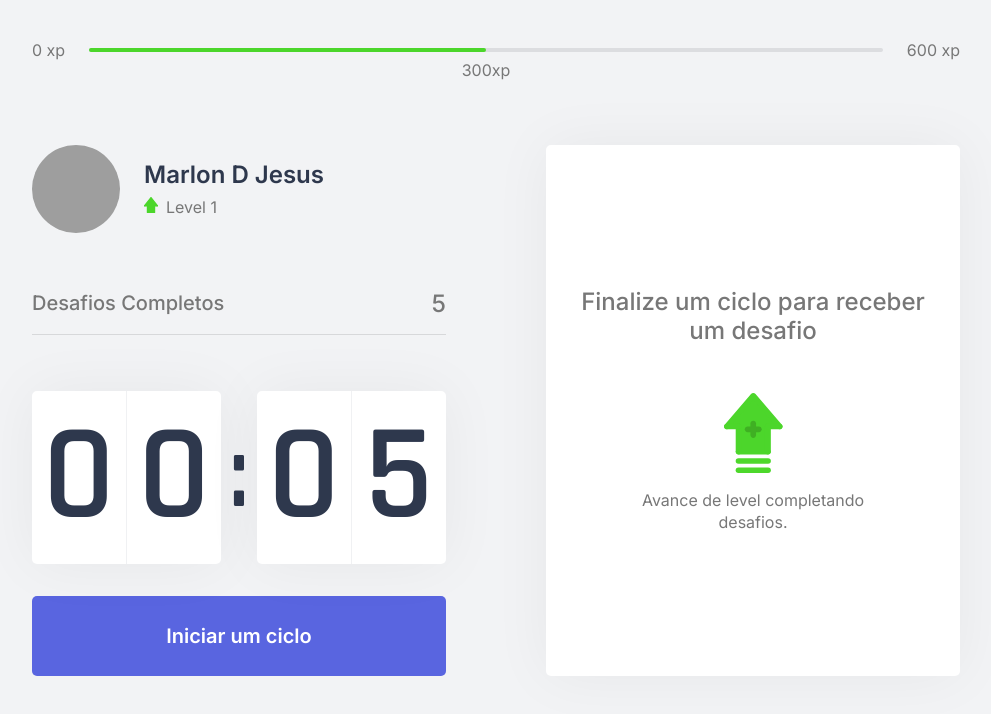
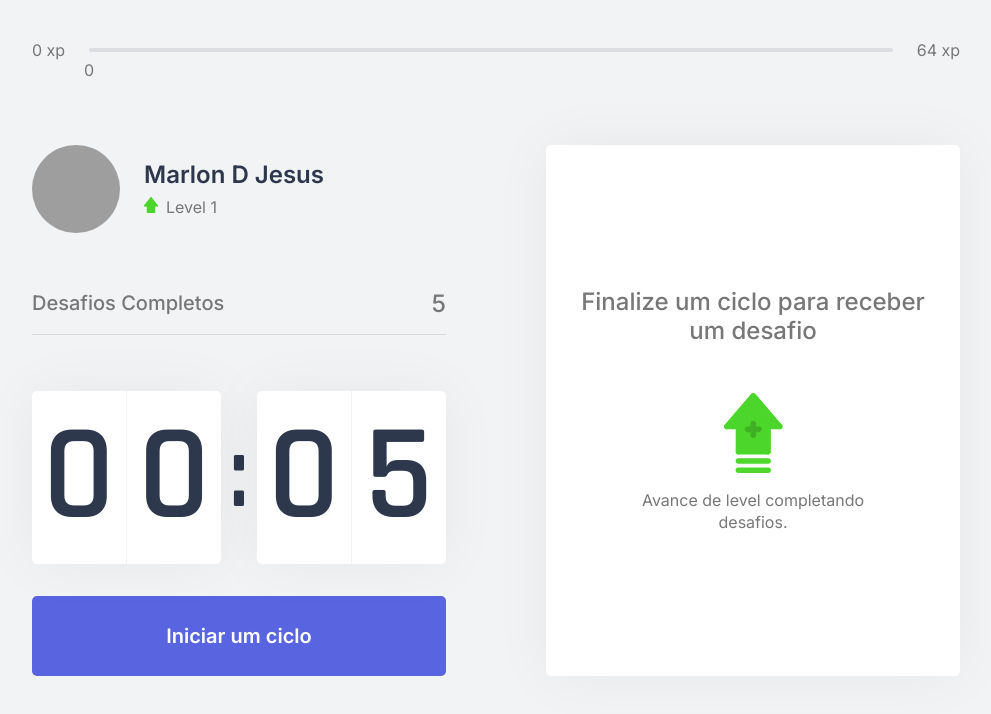
Before and after one commit to paichato/moveit-next, a Next.js app: page / in a window 1280 px wide. Shown: the top 714 px of the page, without its empty margins (144-1135 px from the left). Built offline with nearby package versions, Linux system fonts and the light colour scheme; grey boxes are pictures that could not be loaded.

Commit message:
:construction: feat -> added relative xp to xpBar

```diff
--- a/src/components/ExperienceBar.tsx
+++ b/src/components/ExperienceBar.tsx
@@ -1,16 +1,22 @@
+import { useContext } from "react";
+import { ChallengesContext } from "../contexts/ChallengeContext";
 import styles from "../styles/component/ExperienceBar.module.css";
 
 export function ExperienceBar() {
+  const {currentXp, xpToNextLevel}=useContext(ChallengesContext);
+
+  const percentToNextLevel= Math.round((currentXp *100)/xpToNextLevel);
+
   return (
     <header className={styles.experienceBar}>
       <span>0 xp</span>
       <div>
-        <div style={{ width: "50%" }} />
-        <span className={styles.currentExperience} style={{ left: "50%" }}>
-          300xp
+        <div style={{ width: `${percentToNextLevel}` }} />
+        <span className={styles.currentExperience} style={{ left: `${percentToNextLevel}` }}>
+          {currentXp}
         </span>
       </div>
-      <span>600 xp</span>
+      <span>{xpToNextLevel} xp</span>
     </header>
   );
 }
--- a/src/contexts/ChallengeContext.tsx
+++ b/src/contexts/ChallengeContext.tsx
@@ -14,6 +14,7 @@ interface ChallengesContextData {
   startNewChallenge: () => void;
   activeChallenge:challenge;
   resetChallenge:()=>void;
+  xpToNextLevel:number;
 }
 
 interface ChallengesProviderProps {
@@ -27,6 +28,8 @@ export function ChallengesProvider({ children }: ChallengesProviderProps) {
   const [currentXp, setcurrentXp] = useState(0);
   const [challengesCompleted, setchallengesCompleted] = useState(0);
   const [activeChallenge, setactiveChallenge] = useState(null);
+
+  const xpToNextLevel=Math.pow((level+1)*4, 2);
 
   function levelUp() {
     setlevel(level + 1);
@@ -50,7 +53,8 @@ export function ChallengesProvider({ children }: ChallengesProviderProps) {
         challengesCompleted,
         levelUp,
         activeChallenge,
-        resetChallenge
+        resetChallenge,
+        xpToNextLevel
       }}
     >
       {children}
```
